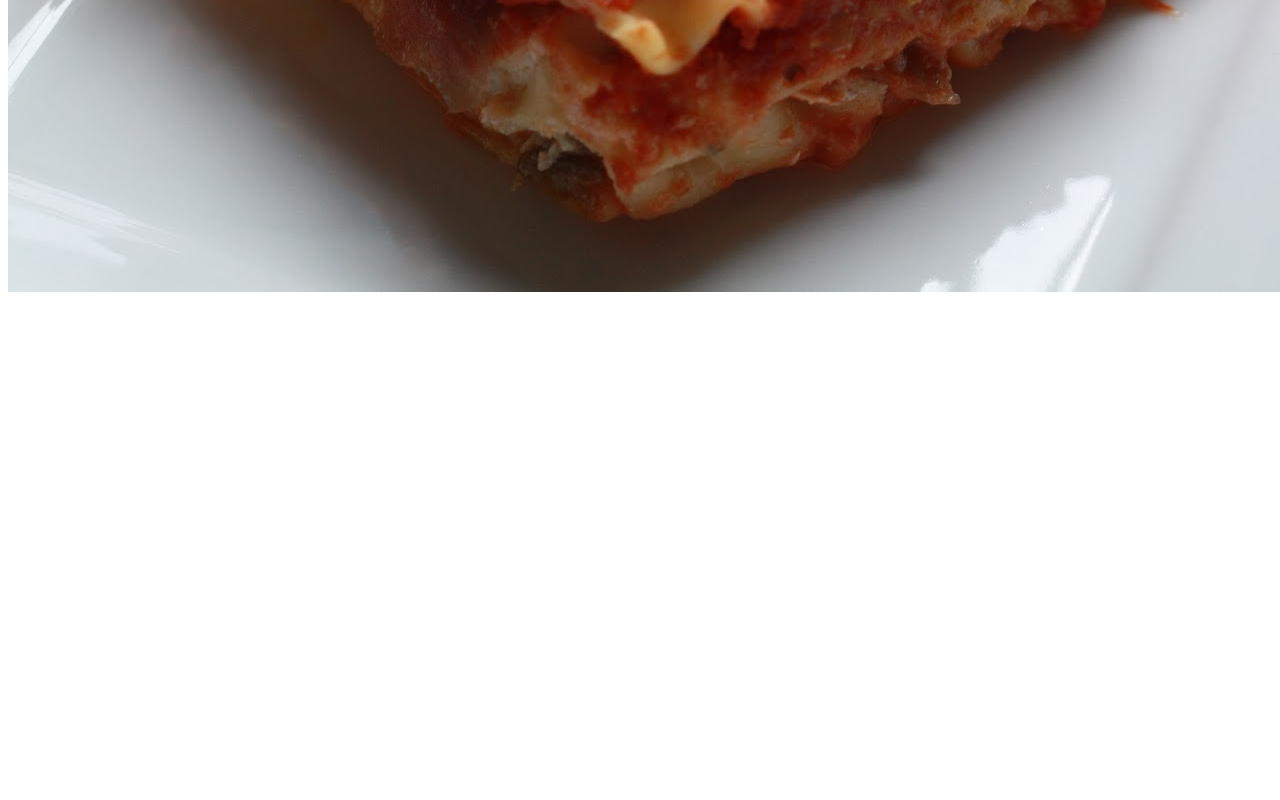
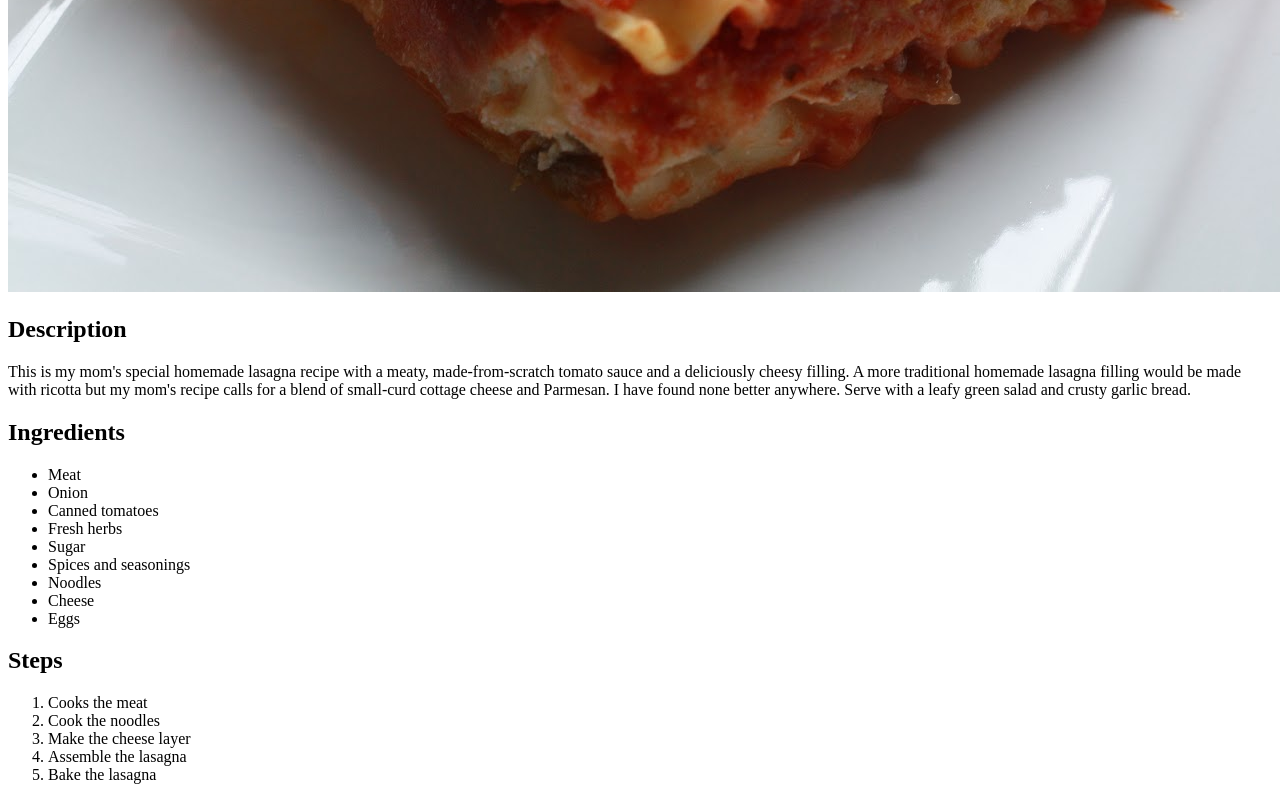
Before and after one commit to EstebanMacanek/odin-recipes, a plain HTML site: page recipes/lasagna.html in a window 1280 px wide. Shown: the part 855-1655 px from the top of the page. Before the commit the page ends 1159 px from the top, so only its background shows below. Drawn offline with Linux system fonts and the light colour scheme.

Commit message:
Write the lasagna recipe

```diff
--- a/recipes/lasagna.html
+++ b/recipes/lasagna.html
@@ -9,5 +9,27 @@
     <body>
         <h1>Homemade Lasagna</h1>
         <img src="../img/lasagna.jpg" alt="A lasagna">
+        <h2>Description</h2>
+        <p>This is my mom's special homemade lasagna recipe with a meaty, made-from-scratch tomato sauce and a deliciously cheesy filling. A more traditional homemade lasagna filling would be made with ricotta but my mom's recipe calls for a blend of small-curd cottage cheese and Parmesan. I have found none better anywhere. Serve with a leafy green salad and crusty garlic bread.</p>
+        <h2>Ingredients</h2>
+        <ul>
+            <li>Meat</li>
+            <li>Onion</li>
+            <li>Canned tomatoes</li>
+            <li>Fresh herbs</li>
+            <li>Sugar</li>
+            <li>Spices and seasonings</li>
+            <li>Noodles</li>
+            <li>Cheese</li>
+            <li>Eggs</li>
+        </ul>
+        <h2>Steps</h2>
+        <ol>
+            <li>Cooks the meat</li>
+            <li>Cook the noodles</li>
+            <li>Make the cheese layer</li>
+            <li>Assemble the lasagna</li>
+            <li>Bake the lasagna</li>
+        </ol>
     </body>
 </html>
```
